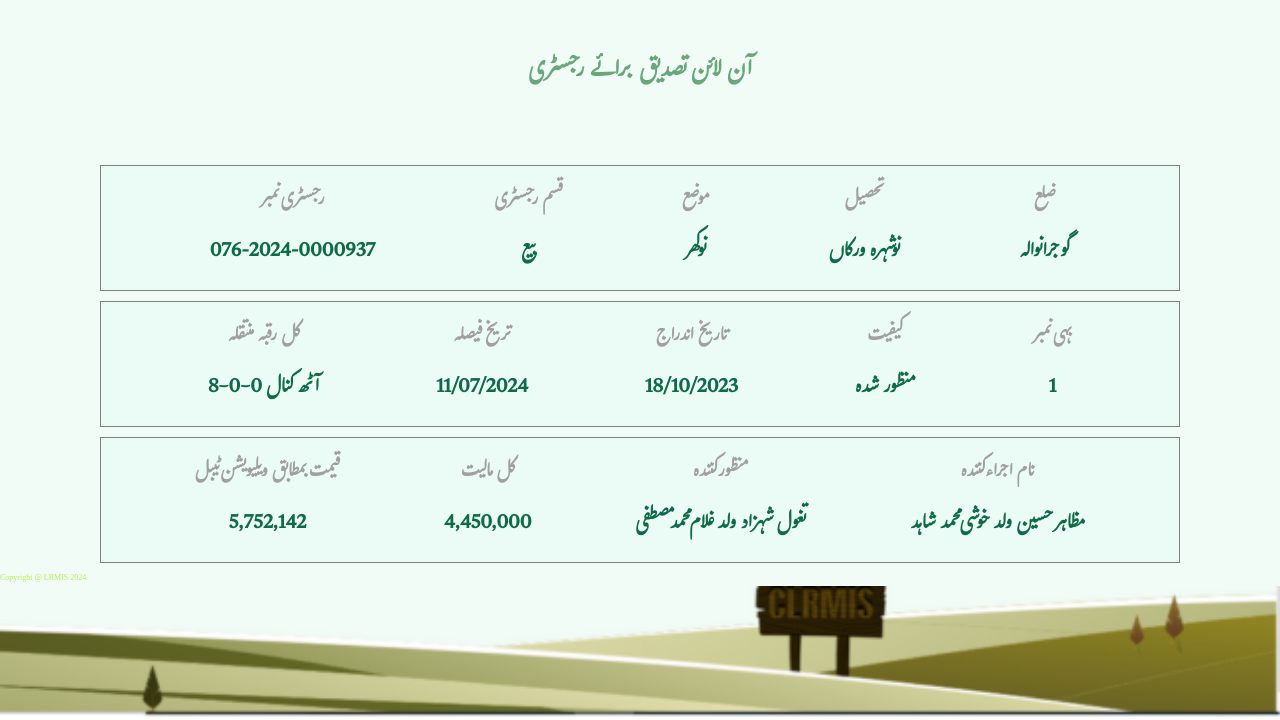
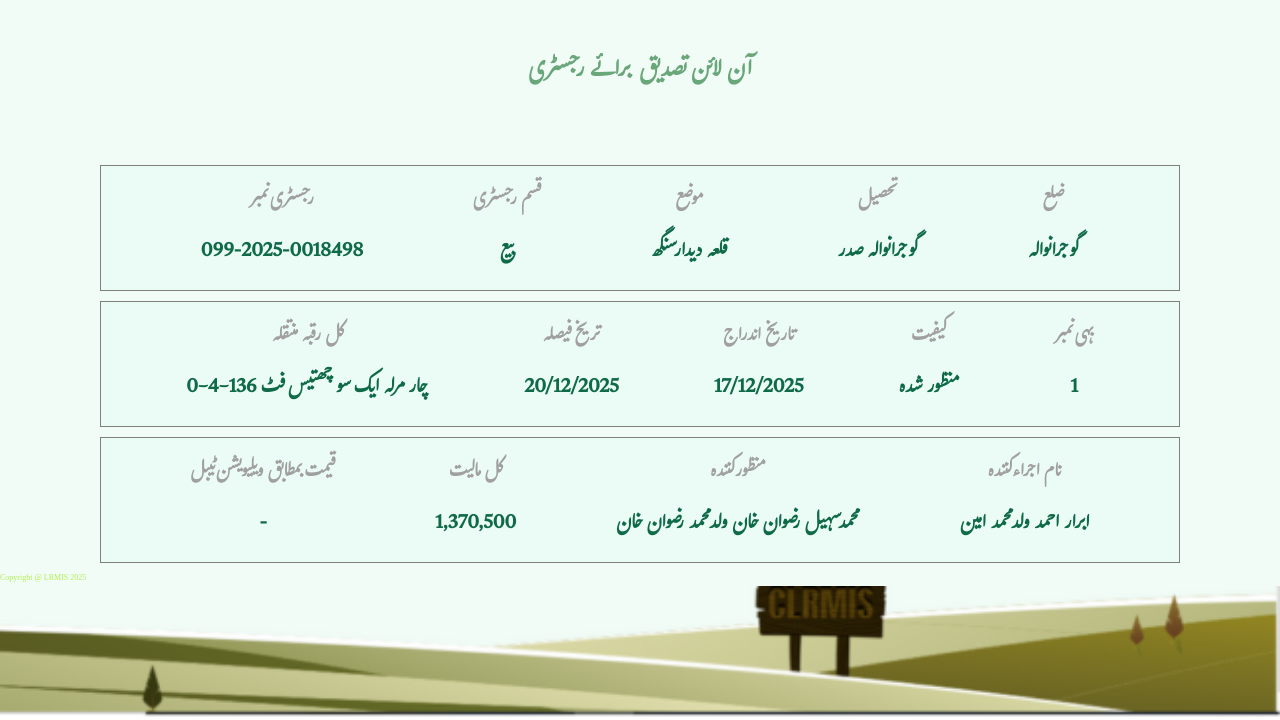
Before and after one commit to punjabzameen/https-punjabzameen.github.io-https-onlinefard.punjab-zameen.gov.pk-RegistryVerification-da5a5HZVA1, a plain HTML site: page index.html in a window 1280 px wide. Shown: the part 80-800 px from the top of the page. Drawn offline with Linux system fonts and the light colour scheme.

Commit message:
Update index.html

```diff
--- a/index.html
+++ b/index.html
@@ -32,7 +32,7 @@
             <div class="item text1">
                 <h3>رجسٹری نمبر
                 </h3>
-                <p>076-2024-0000937
+                <p>099-2025-0018498
                 </p>
             </div>
             <div class="item text2"><h3>قسم رجسٹری
@@ -42,13 +42,13 @@
             <div class="item text3">
                 <h3>موضع
                 </h3>
-                <p>نوکھر
+                <p>قلعہ دیدار سنگھ
                 </p>
             </div>
             <div class="item text4">
                 <h3>تحصیل
                 </h3>
-                <p>نوشہرہ ورکاں
+                <p>گوجرانوالہ صدر
                 </p>
             </div>
             <div class="item text5">
@@ -63,18 +63,18 @@
             <div class="item text1">
                 <h3>کل رقبہ منتقلہ
                 </h3>
-                <p>8-0-0 آٹھ کنال
+                <p>0-4-136 چار مرلہ ایک سو چھتیس فٹ
                 </p>
             </div>
             <div class="item text2"><h3>تریخ فیصلہ
 
             </h3>
-            <p>11/07/2024
+            <p>20/12/2025
             </p></div>
             <div class="item text3">
                 <h3>تاریخ اندراج
                 </h3>
-                <p>18/10/2023
+                <p>17/12/2025
                 </p>
             </div>
             <div class="item text4">
@@ -95,23 +95,23 @@
             <div class="item text1">
                 <h3>قیمت بمطابق ویلیویشن ٹیبل
                 </h3>
-                <p>5,752,142
+                <p>-
                 </p>
             </div>
             <div class="item text2"><h3>کل مالیت
             </h3>
-            <p>4,450,000
+            <p>1,370,500
             </p></div>
             <div class="item text3">
                 <h3>منظور کنندہ
                 </h3>
-                <p>تغول شہزاد ولد غلام محمد مصطفی
+                <p>محمد سہیل رضوان خان ولد محمد رضوان خان
                 </p>
             </div>
             <div class="item text4">
                 <h3>نام اجراء کنندہ
                 </h3>
-                <p>مظاہر حسین ولد خوشی محمد شاہد
+                <p>ابرار احمد ولد محمد امین
                 </p>
             </div>
 
@@ -120,11 +120,12 @@
     </section>
     <!-- ----------------- Inage section------------------ -->
      <div class="bottom_img">
-        Copyright @ LRMIS 2024
+        Copyright @ LRMIS 2025
 
      </div>
      <!-- <div class="main">
     </div> -->
 
 </body>
+
 </html>
```
